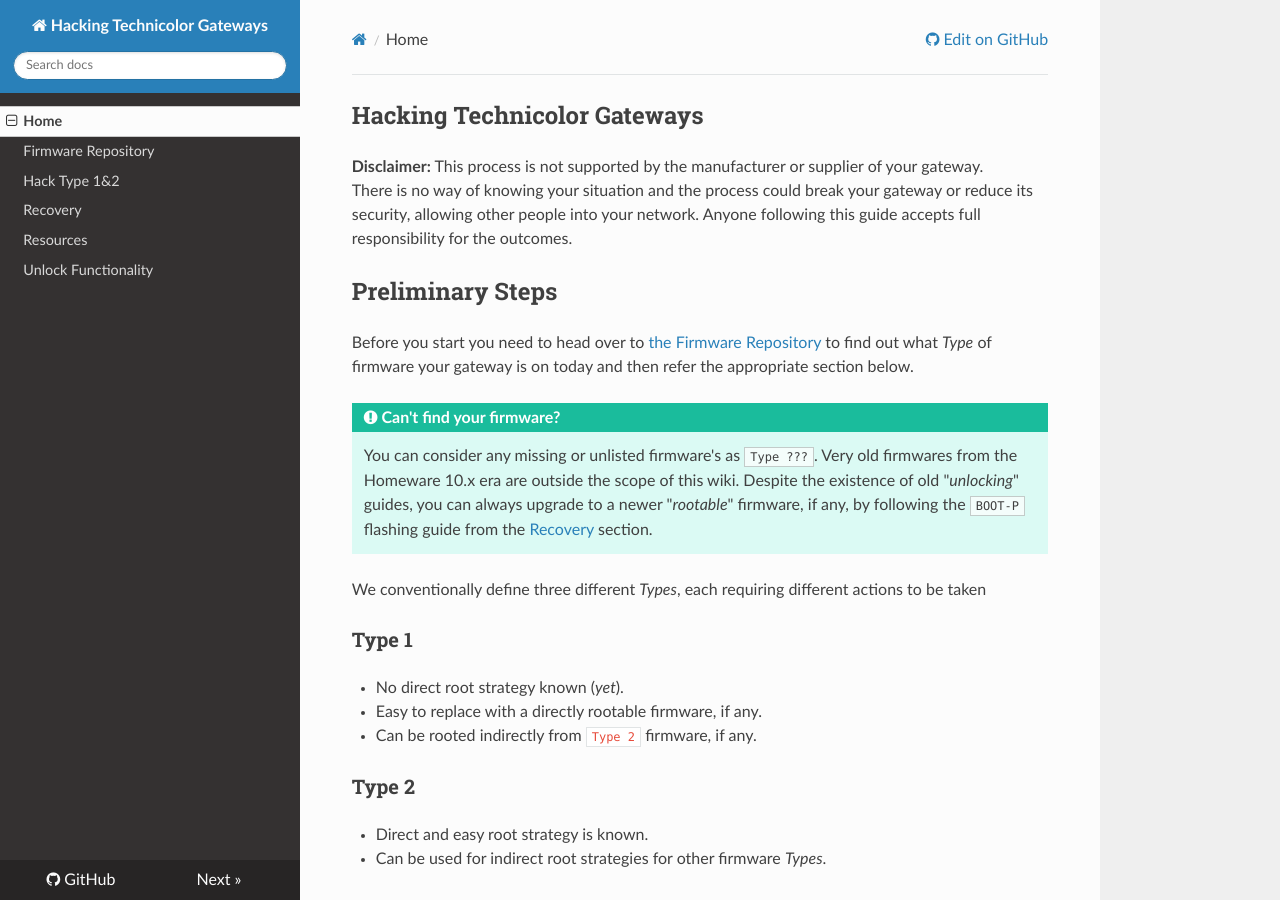
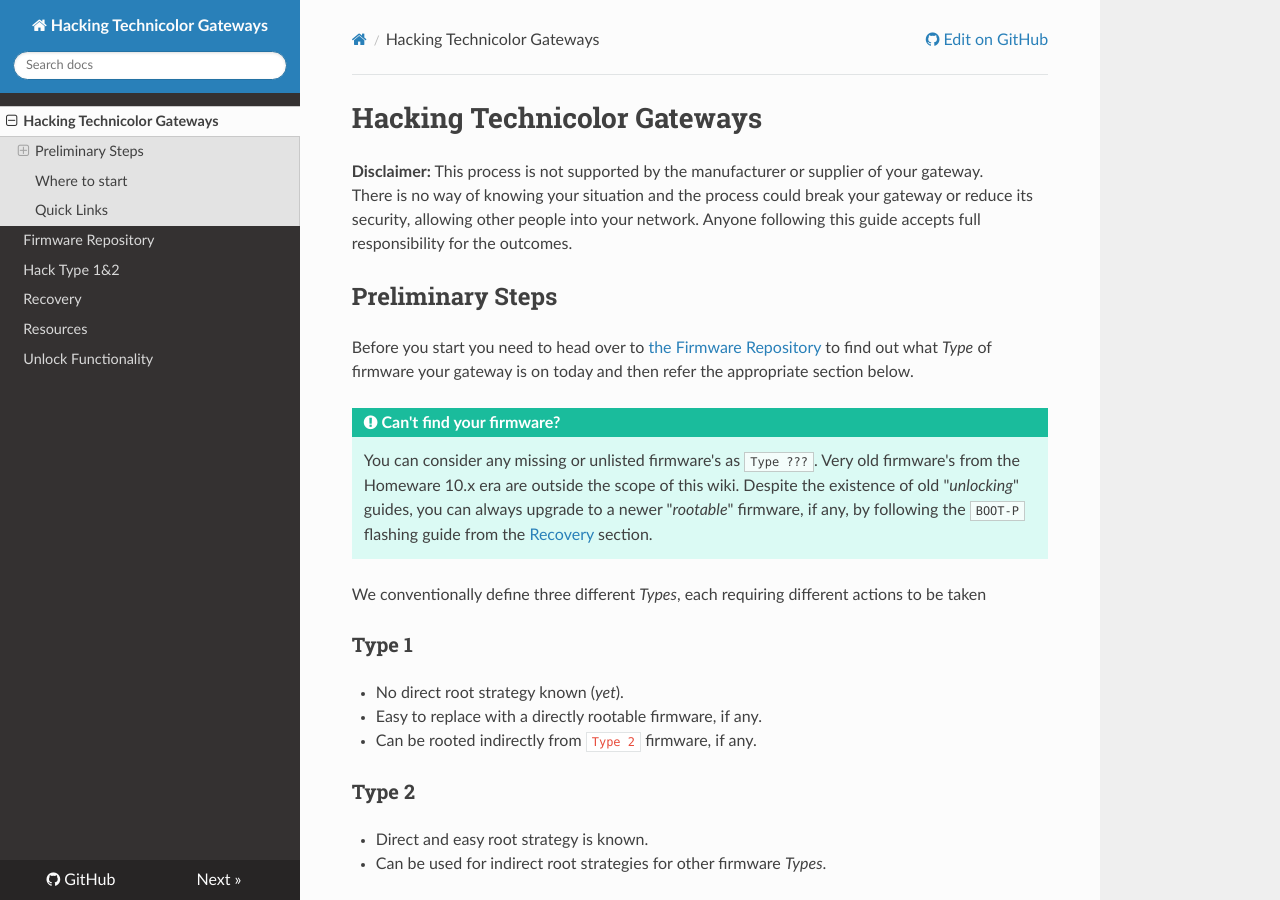
Before and after one commit to hack-technicolor/hack-technicolor, an MkDocs documentation site: the page built from docs/index.md, in a window 1280 px wide and 900 px high. Built offline with MkDocs 1.6.1, drawn with Linux system fonts in a browser that asks for light colours; nearby versions of some CDN libraries.

Commit message:
Gramm, Spell, Lint and Simplification

```diff
--- a/docs/index.md
+++ b/docs/index.md
@@ -1,4 +1,4 @@
-## Hacking Technicolor Gateways
+# Hacking Technicolor Gateways
 
 **Disclaimer:** This process is not supported by the manufacturer or supplier of your gateway.
 There is no way of knowing your situation and the process could break your gateway or reduce its security, allowing other people into your network. Anyone following this guide accepts full responsibility for the outcomes.
@@ -8,7 +8,7 @@
 Before you start you need to head over to [the Firmware Repository](Firmware%20Repository/) to find out what *Type* of firmware your gateway is on today and then refer the appropriate section below.
 
 !!! hint "Can't find your firmware?"
-    You can consider any missing or unlisted firmware's as `Type ???`. Very old firmwares from the Homeware 10.x era are outside the scope of this wiki. Despite the existence of old "*unlocking*" guides, you can always upgrade to a newer "*rootable*" firmware, if any, by following the `BOOT-P` flashing guide from the [Recovery](Recovery/#boot-p-recovery-mode-tftp-flashing) section.
+    You can consider any missing or unlisted firmware's as `Type ???`. Very old firmware's from the Homeware 10.x era are outside the scope of this wiki. Despite the existence of old "*unlocking*" guides, you can always upgrade to a newer "*rootable*" firmware, if any, by following the `BOOT-P` flashing guide from the [Recovery](Recovery/#boot-p-recovery-mode-tftp-flashing) section.
 
 We conventionally define three different *Types*, each requiring different actions to be taken
 
```
